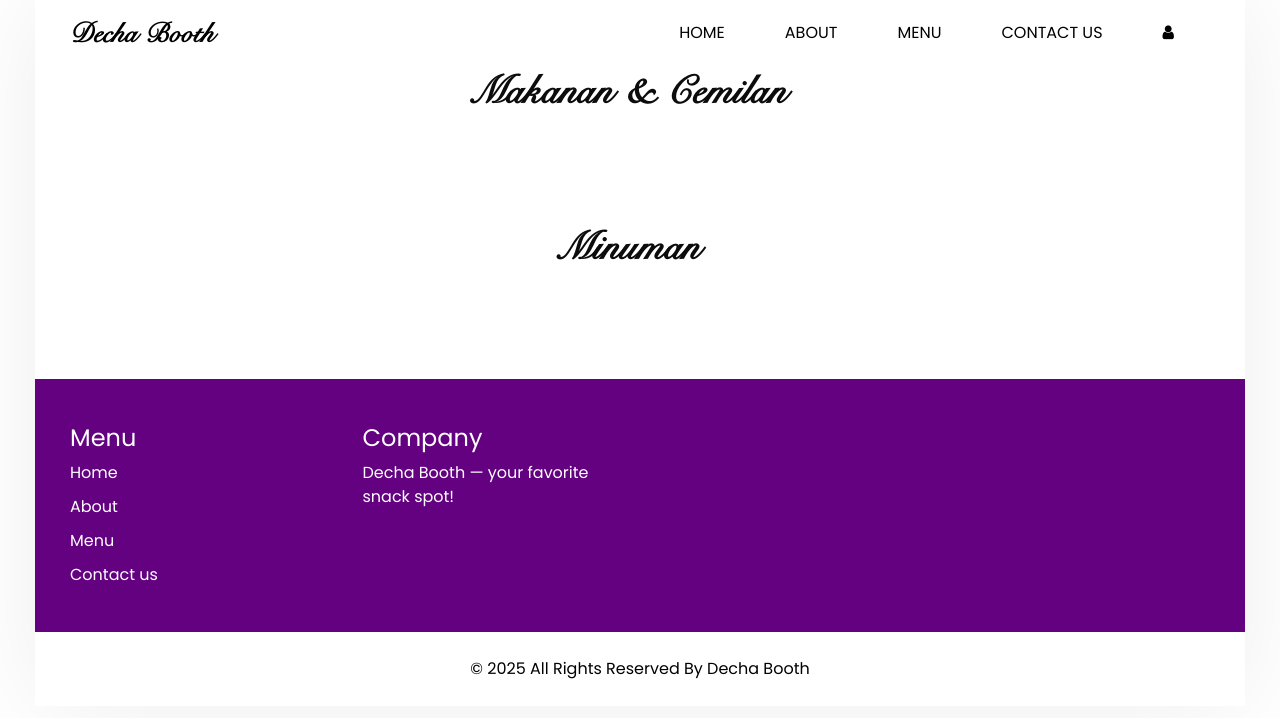
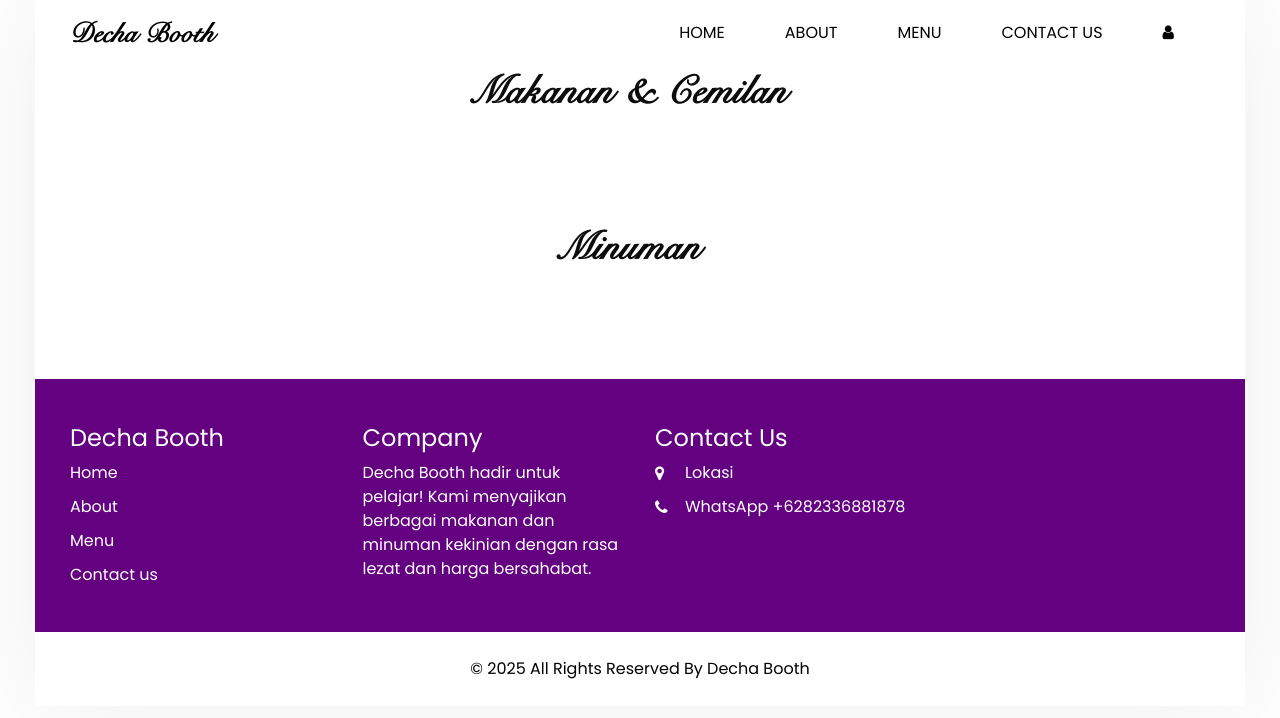
Before and after one commit to fauzifzifi/dechabooth, a PHP site: page /menu.php in a window 1280 px wide. Shown: the part 36-754 px from the top of the page. Run offline with PHP 8.4, Linux system fonts and the light colour scheme; data that the repository does not hold is empty; some libraries are stand-ins or nearby versions.

Commit message:
info section menu

```diff
--- a/menu.php
+++ b/menu.php
@@ -116,30 +116,65 @@
       </div>
     </section>
 
-    <!-- info & footer -->
+   <!-- info section -->
     <section class="info_section layout_padding2">
       <div class="container">
         <div class="row info_main_row">
           <div class="col-md-6 col-lg-3">
             <div class="info_links">
-              <h4>Menu</h4>
+              <h4>
+                Decha Booth
+              </h4>
               <div class="info_links_menu">
-                <a href="index.php">Home</a>
-                <a href="about.html">About</a>
-                <a href="menu.php">Menu</a>
-                <a href="contact.php">Contact us</a>
+                <a href="index.php">
+                  Home
+                </a>
+                <a href="about.html">
+                  About
+                </a>
+                <a href="menu.php">
+                  Menu
+                </a>
+                <a href="contact.php">
+                  Contact us
+                </a>
               </div>
             </div>
           </div>
           <div class="col-md-6 col-lg-3">
             <div class="info_detail">
-              <h4>Company</h4>
-              <p class="mb-0">Decha Booth — your favorite snack spot!</p>
+              <h4>
+                Company
+              </h4>
+              <p class="mb-0">
+                Decha Booth hadir untuk pelajar! Kami menyajikan berbagai makanan
+                dan minuman kekinian dengan rasa lezat dan harga bersahabat.
+              </p>
+            </div>
+          </div>
+          <div class="col-md-6 col-lg-3">
+            <h4>
+              Contact Us
+            </h4>
+            <div class="info_contact">
+              <a href="https://maps.app.goo.gl/wChnMDa6as9zeXYLA?g_st=aw" target="_blank">
+                <i class="fa fa-map-marker" aria-hidden="true"></i>
+                <span>
+                  Lokasi
+                </span>
+              </a>
+              <a href="https://wa.me/+6282336881878" target="_blank">
+                <i class="fa fa-phone" aria-hidden="true"></i>
+                <span>
+                  WhatsApp +6282336881878
+                </span>
+              </a>
             </div>
           </div>
         </div>
       </div>
     </section>
+    <!-- end info_section -->
 
     <footer class="container-fluid footer_section">
       <div class="container">
```
